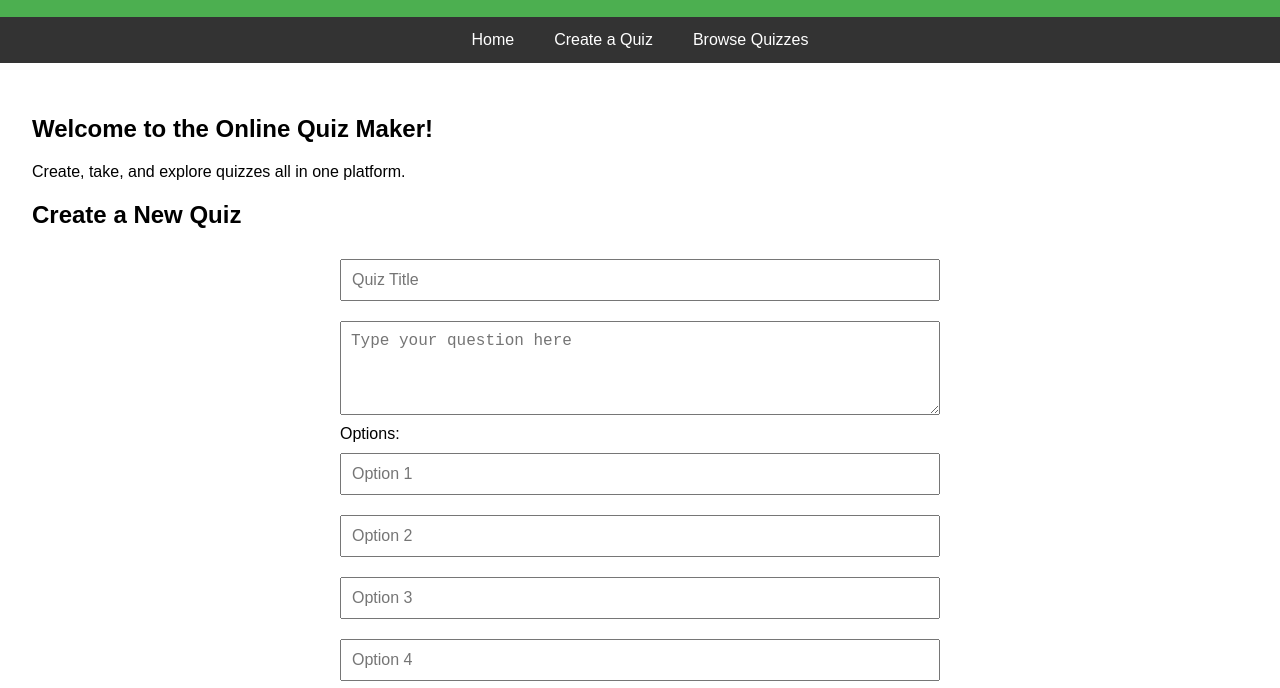
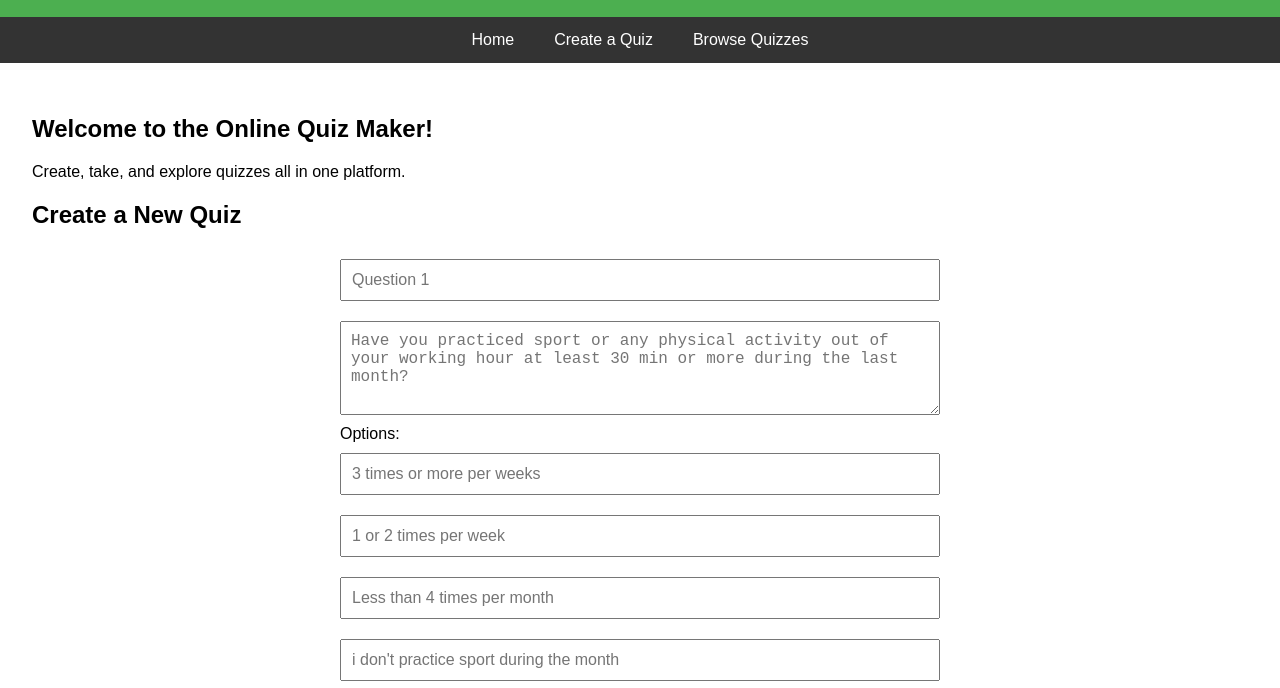
Before and after one commit to Suparna62/online-quiz-maker, a plain HTML site: page index.html in a window 1280 px wide. Shown: the part 95-783 px from the top of the page. Drawn offline with Linux system fonts and the light colour scheme.

Commit message:
add a change

```diff
--- a/index.html
+++ b/index.html
@@ -94,13 +94,13 @@
         <section id="create">
             <h2>Create a New Quiz</h2>
             <form class="quiz-form">
-                <input type="text" name="quiz-title" placeholder="Quiz Title" required>
-                <textarea name="question" placeholder="Type your question here" rows="4" required></textarea>
+                <input type="text" name="quiz-title" placeholder="Question 1" required>
+                <textarea name="question" placeholder="Have you practiced sport or any physical activity out of your working hour at least 30 min or more during the last month?" rows="4" required></textarea>
                 <label for="options">Options:</label>
-                <input type="text" name="option1" placeholder="Option 1" required>
-                <input type="text" name="option2" placeholder="Option 2" required>
-                <input type="text" name="option3" placeholder="Option 3" required>
-                <input type="text" name="option4" placeholder="Option 4" required>
+                <input type="text" name="3 times or more per weeks" placeholder="3 times or more per weeks" required>
+                <input type="text" name="1 or 2 times per week" placeholder="1 or 2 times per week" required>
+                <input type="text" name="Less than 4 times per month" placeholder="Less than 4 times per month" required>
+                <input type="text" name="i don't practice sport during the month" placeholder="i don't practice sport during the month" required>
                 <label for="correct">Correct Answer:</label>
                 <select name="correct" required>
                     <option value="1">Option 1</option>
```
